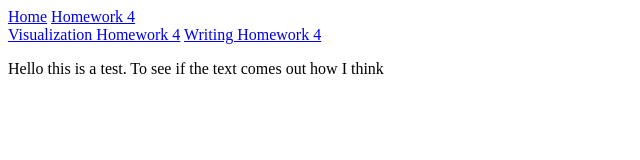
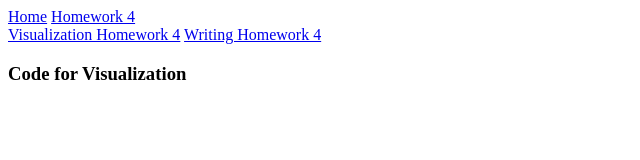
Before and after one commit to HenryGold5/data304, a plain HTML site: page docs/homework4.html in a window 1280 px wide. Shown: the whole page, without its empty margins (0-640 px from the left). Drawn offline with Linux system fonts and the light colour scheme.

Commit message:
Update homework4.html

```diff
--- a/docs/homework4.html
+++ b/docs/homework4.html
@@ -15,9 +15,9 @@
       <a href="./visualization.html">Visualization Homework 4</a>
       <a href="./Homework4.html">Writing Homework 4</a>
     </nav>
-    <p>
-      Hello this is a test.
-      To see if the text comes out how I think
-    </p>
+    <h3>Code for Visualization</h3>
+    <nav>
+      <a href="./CodeHomework4.html>Code for Visualization</a>
+    </nav>
   </body>
 </html>
```
